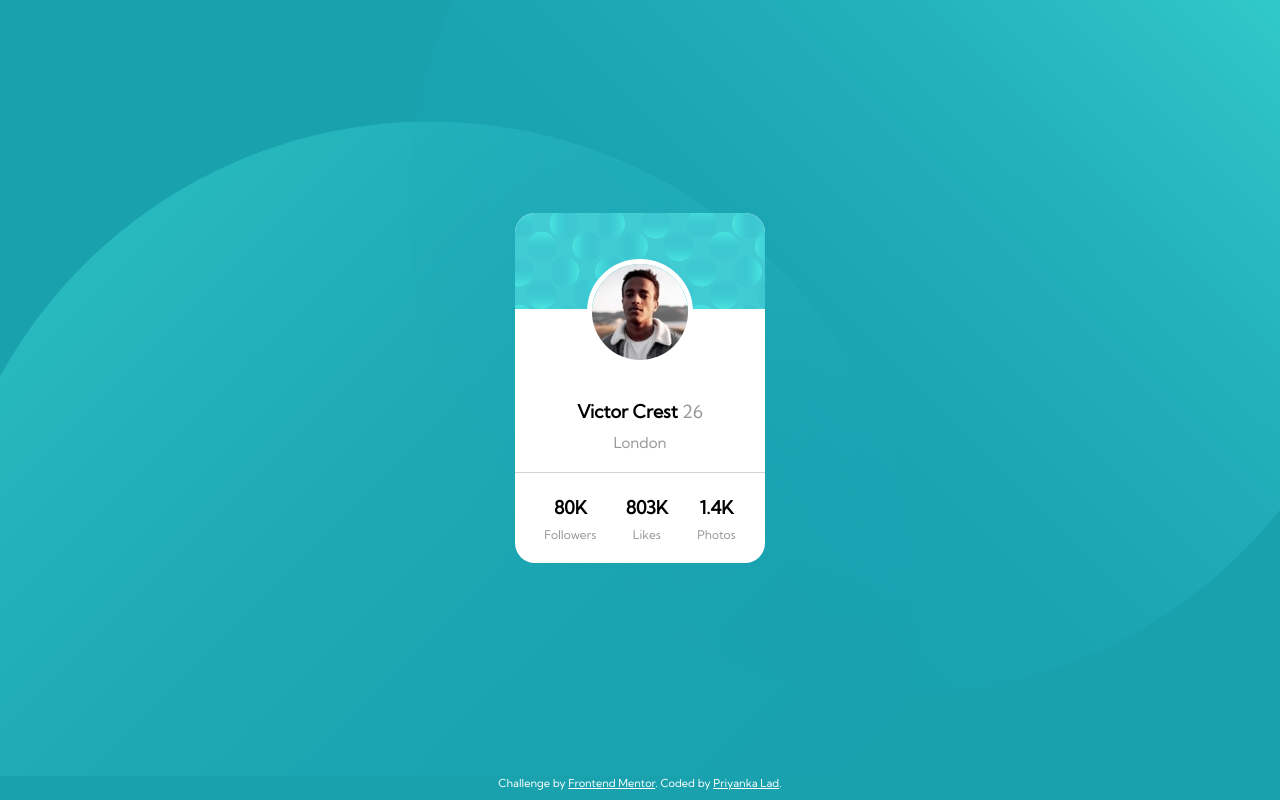
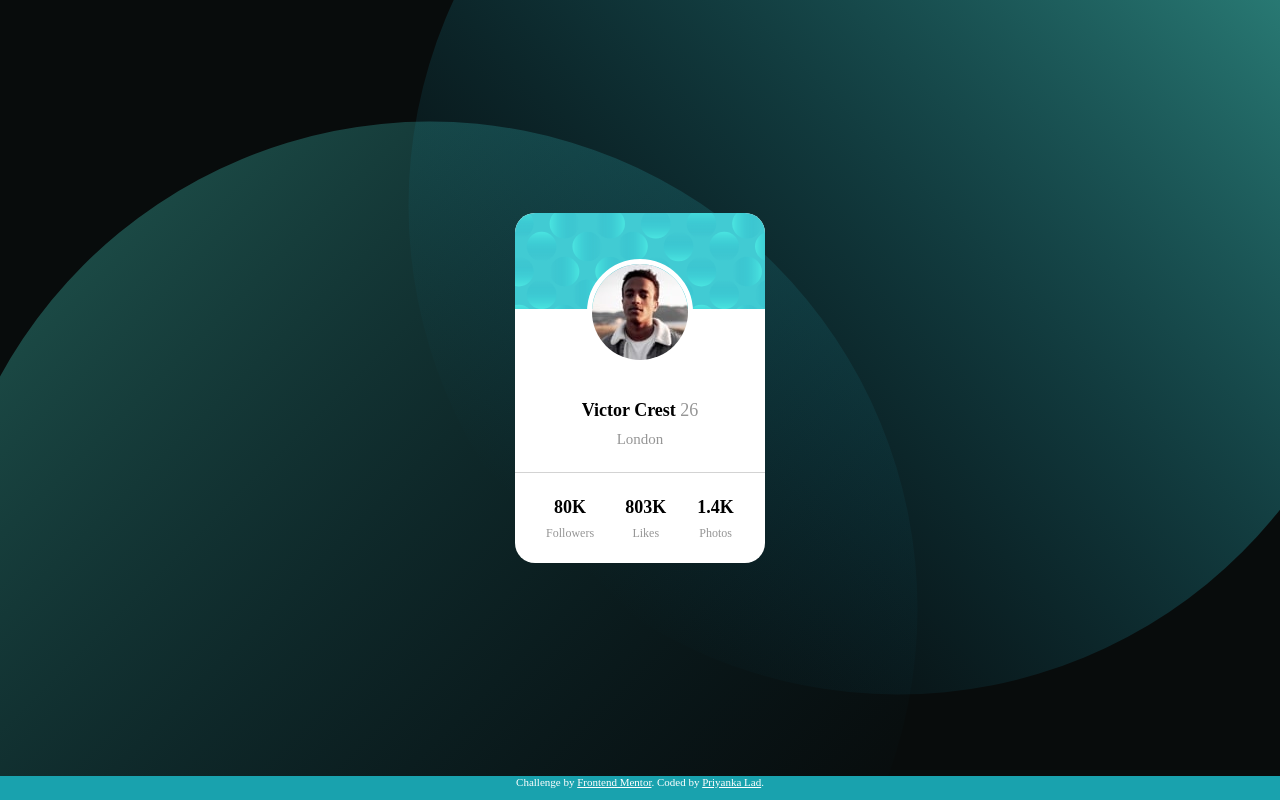
Before and after one commit to priyankalad/profile-card-component, a plain HTML site: page index.html in a window 1280 px wide. Drawn offline with Linux system fonts and the light colour scheme.

Commit message:
changed font family syntax

```diff
--- a/index.html
+++ b/index.html
@@ -11,10 +11,7 @@
       sizes="32x32"
       href="./images/favicon-32x32.png"
     />
-    <link
-      rel="stylesheet"
-      href="https://fonts.googleapis.com/css?family=Kumbh Sans"
-    />
+
     <link rel="stylesheet" href="style.css" />
 
     <title>Frontend Mentor | Profile card component</title>
--- a/style.css
+++ b/style.css
@@ -8,12 +8,12 @@ body {
   height: 100%;
   width: 100%;
   font-size: 18px;
-  font-family: "Kumbh Sans";
+  font-family: "Kumbh Sans", "https://fonts.google.com/specimen/Kumbh+Sans";
 }
 
 .container {
   height: 97%;
-  background-color: hsl(185, 75%, 39%);
+  background-color: hsl(180, 20%, 4%);
   background-image: url("images/bg-pattern-top.svg"),
     url("images/bg-pattern-bottom.svg");
   background-repeat: no-repeat, no-repeat;
```
